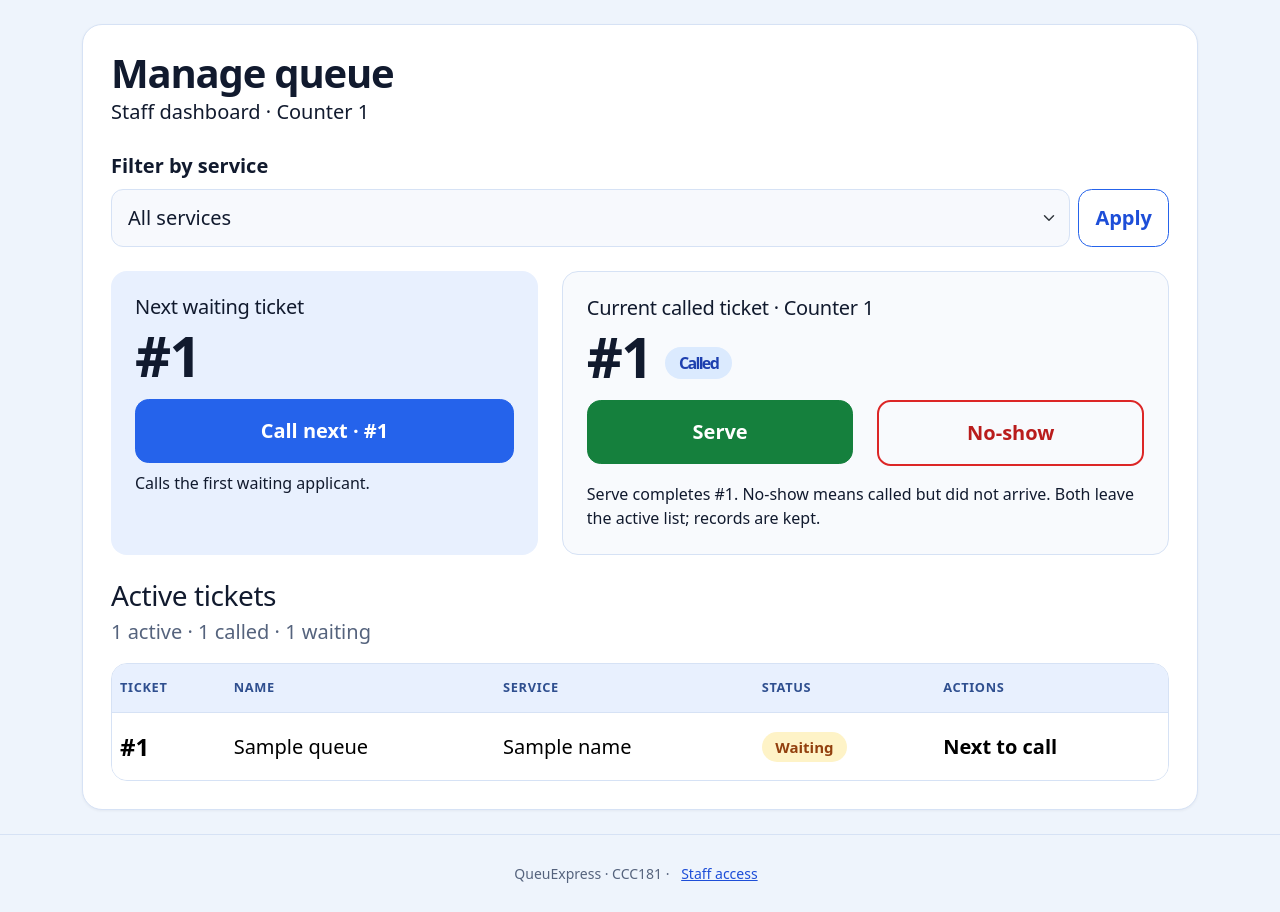
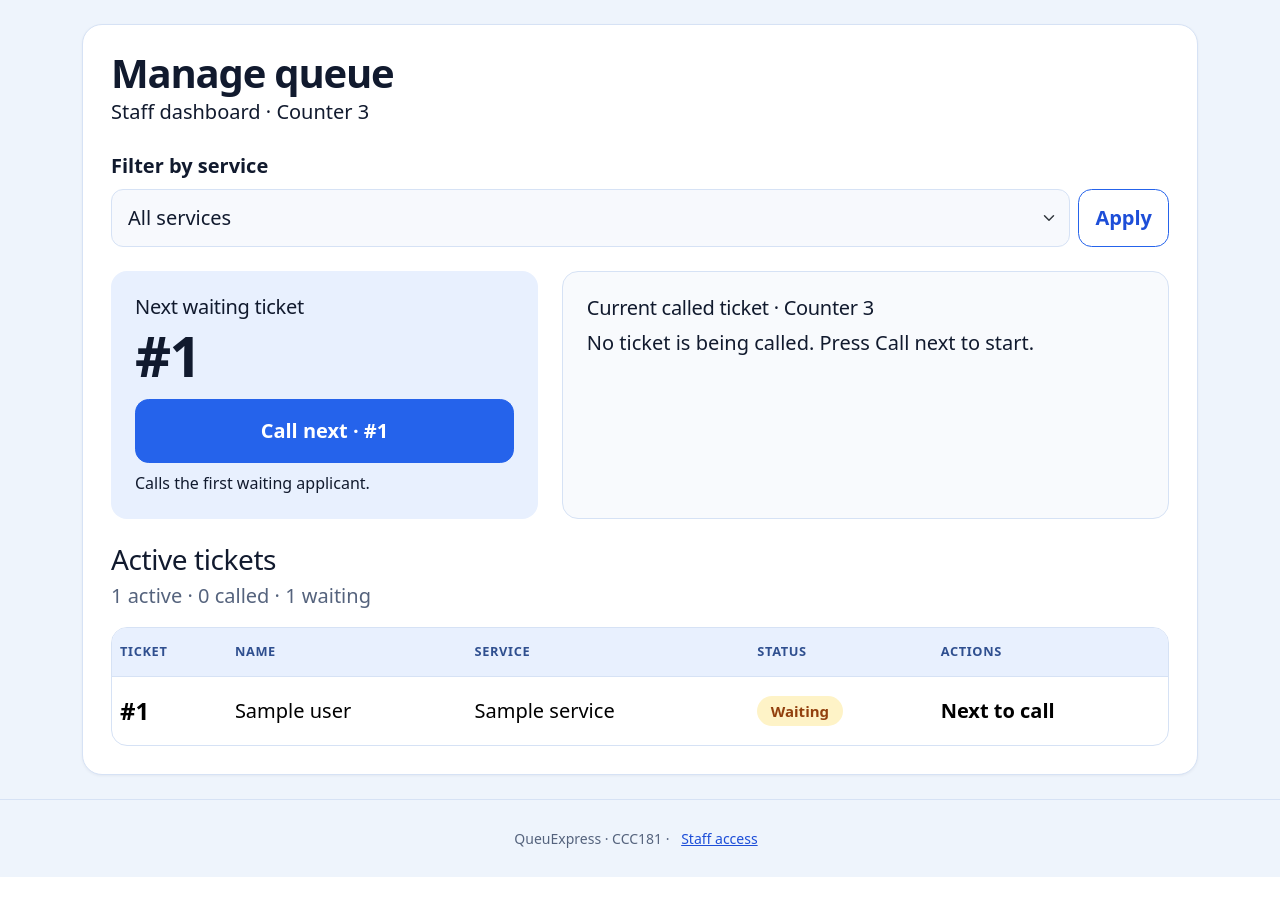
Before and after one commit to juliuszalsos/CCC181, a Flask app: template templates/staff.html in a window 1280 px wide. Shown: the part 191-1103 px from the top of the page. After the commit the page ends 1068 px from the top, so only its background shows below. Run offline with Flask 3, Linux system fonts and the light colour scheme; tables that the repository leaves empty hold one stand-in row (values such as "Sample post"); the template is opened without the code that fills it: values that come from a table or form of the project are taken from there, most other values are stand-ins (such as "Sample title", 1, 10 or a date in 2020).

Commit message:
templates update fix

```diff
--- a/templates/join.html
+++ b/templates/join.html
@@ -15,7 +15,7 @@
 
       <div class="mb-3">
         <label for="name" class="form-label">Full name *</label>
-        <input id="name" name="name" type="text" autocomplete="name" required maxlength="100"
+        <input id="name" name="name" type="text" autocomplete="name" required maxlength="80"
                class="form-control form-control-lg {% if errors and errors.name %}is-invalid{% endif %}"
                placeholder="e.g. Juan Dela Cruz"
                value="{{ form.get('name', '') }}"
@@ -27,7 +27,7 @@
 
       <div class="mb-3">
         <label for="email" class="form-label">Email *</label>
-        <input id="email" name="email" type="email" autocomplete="email" required
+        <input id="email" name="email" type="email" autocomplete="email" required maxlength="120"
                class="form-control form-control-lg {% if errors and errors.email %}is-invalid{% endif %}"
                placeholder="e.g. juan@example.com"
                value="{{ form.get('email', '') }}"
--- a/templates/staff.html
+++ b/templates/staff.html
@@ -2,8 +2,13 @@
 {% block title %}Manage queue · QueuExpress{% endblock %}
 
 {% block content %}
+{% set next_ticket = queue | selectattr('status', 'equalto', 'waiting') | first %}
+{% set current = queue | selectattr('status', 'equalto', 'called') | first %}
+{% set called = queue | selectattr('status', 'equalto', 'called') | list %}
+{% set waiting = queue | selectattr('status', 'equalto', 'waiting') | list %}
+
 <h1 class="display-6 fw-bold mb-1">Manage queue</h1>
-<p class="fs-5 mb-4">Staff dashboard · Counter {{ counter }}</p>
+<p class="fs-5 mb-4">Staff dashboard · Counter 3</p>
 
 <form method="get" action="{{ url_for('staff_dashboard') }}" class="mb-4">
   <label for="service_id" class="form-label fs-5 fw-semibold">Filter by service</label>
@@ -12,7 +17,7 @@
       <option value="">All services</option>
       {% for s in services %}
         <option value="{{ s.id }}" {% if selected == s.id %}selected{% endif %}>
-          {{ s.name }} ({{ counts[s.id] }} waiting)
+          {{ s.name }}
         </option>
       {% endfor %}
     </select>
@@ -27,11 +32,11 @@
       <div class="card-body p-4">
         <h2 class="h5">Next waiting ticket</h2>
         {% if next_ticket %}
-          <p class="display-4 fw-bold mb-3">#{{ next_ticket.number }}</p>
+          <p class="display-4 fw-bold mb-3">#{{ next_ticket.id }}</p>
           <form method="post" action="{{ url_for('staff_call_next') }}">
             <input type="hidden" name="service_id" value="{{ selected or '' }}">
             <button type="submit" class="btn btn-primary btn-lg w-100 py-3 fs-5">
-              Call next · #{{ next_ticket.number }}
+              Call next · #{{ next_ticket.id }}
             </button>
           </form>
           <p class="mt-2 mb-0">Calls the first waiting applicant.</p>
@@ -46,30 +51,30 @@
   <div class="col-12 col-lg-7">
     <div class="card h-100">
       <div class="card-body p-4">
-        <h2 class="h5">Current called ticket · Counter {{ counter }}</h2>
+        <h2 class="h5">Current called ticket · Counter 3</h2>
         {% if current %}
           <p class="display-4 fw-bold mb-3">
-            #{{ current.number }}
+            #{{ current.id }}
             <span class="badge text-bg-primary fs-6 align-middle">Called</span>
           </p>
           <div class="row g-4">
             <div class="col-12 col-sm-6">
-              <form method="post" action="{{ url_for('staff_action', ticket_id=current.number, action='serve') }}">
+              <form method="post" action="{{ url_for('staff_action', ticket_id=current.id, action='serve') }}">
                 <input type="hidden" name="service_id" value="{{ selected or '' }}">
                 <button type="submit" class="btn btn-success btn-lg w-100 py-3 fs-5"
-                        aria-label="Mark ticket {{ current.number }} as served">Serve</button>
+                        aria-label="Mark ticket {{ current.id }} as served">Serve</button>
               </form>
             </div>
             <div class="col-12 col-sm-6">
-              <form method="post" action="{{ url_for('staff_action', ticket_id=current.number, action='no-show') }}">
+              <form method="post" action="{{ url_for('staff_action', ticket_id=current.id, action='no-show') }}">
                 <input type="hidden" name="service_id" value="{{ selected or '' }}">
                 <button type="submit" class="btn btn-outline-danger btn-lg w-100 py-3 fs-5 border-2"
-                        aria-label="Mark ticket {{ current.number }} as no-show">No-show</button>
+                        aria-label="Mark ticket {{ current.id }} as no-show">No-show</button>
               </form>
             </div>
           </div>
           <p class="mt-3 mb-0">
-            Serve completes #{{ current.number }}. No-show means called but did not arrive.
+            Serve completes #{{ current.id }}. No-show means called but did not arrive.
             Both leave the active list; records are kept.
           </p>
         {% else %}
@@ -89,9 +94,6 @@
 <!-- Tablet and desktop: table -->
 <div class="table-responsive d-none d-md-block">
   <table class="table align-middle fs-5">
-    <caption class="visually-hidden">
-      Active tickets: {{ queue|length }} active, {{ called|length }} called, {{ waiting|length }} waiting
-    </caption>
     <thead>
       <tr>
         <th scope="col">Ticket</th>
@@ -104,9 +106,9 @@
     <tbody>
       {% for t in queue %}
         <tr>
-          <th scope="row" class="py-3 fs-4">#{{ t.number }}</th>
-          <td class="py-3">{{ t.name }}</td>
-          <td class="py-3">{{ names[t.service_id] }}</td>
+          <th scope="row" class="py-3 fs-4">#{{ t.id }}</th>
+          <td class="py-3">{{ t.user.name }}</td>
+          <td class="py-3">{{ t.service.name }}</td>
           <td class="py-3">
             {% if t.status == 'called' %}
               <span class="badge text-bg-primary">Called</span>
@@ -117,18 +119,18 @@
           <td class="py-3">
             {% if t.status == 'called' %}
               <div class="d-flex gap-3">
-                <form method="post" action="{{ url_for('staff_action', ticket_id=t.number, action='serve') }}">
+                <form method="post" action="{{ url_for('staff_action', ticket_id=t.id, action='serve') }}">
                   <input type="hidden" name="service_id" value="{{ selected or '' }}">
                   <button type="submit" class="btn btn-success"
-                          aria-label="Mark ticket {{ t.number }} as served">Serve</button>
+                          aria-label="Mark ticket {{ t.id }} as served">Serve</button>
                 </form>
-                <form method="post" action="{{ url_for('staff_action', ticket_id=t.number, action='no-show') }}">
+                <form method="post" action="{{ url_for('staff_action', ticket_id=t.id, action='no-show') }}">
                   <input type="hidden" name="service_id" value="{{ selected or '' }}">
                   <button type="submit" class="btn btn-outline-danger border-2"
-                          aria-label="Mark ticket {{ t.number }} as no-show">No-show</button>
+                          aria-label="Mark ticket {{ t.id }} as no-show">No-show</button>
                 </form>
               </div>
-            {% elif t.number == next_ticket.number %}
+            {% elif next_ticket and t.id == next_ticket.id %}
               <strong>Next to call</strong>
             {% else %}
               &mdash;
@@ -143,42 +145,4 @@
     </tbody>
   </table>
 </div>
-
-<!-- Phone: stacked cards -->
-<div class="d-md-none d-grid gap-3">
-  {% for t in queue %}
-    <div class="card {% if t.status == 'called' %}border-primary border-2{% endif %}">
-      <div class="card-body">
-        <div class="d-flex justify-content-between align-items-center mb-1">
-          <span class="ticket-no">#{{ t.number }}</span>
-          {% if t.status == 'called' %}
-            <span class="badge text-bg-primary">Called</span>
-          {% else %}
-            <span class="badge text-bg-warning">Waiting</span>
-          {% endif %}
-        </div>
-        <p class="mb-2">{{ names[t.service_id] }}</p>
-
-        {% if t.status == 'called' %}
-          <div class="d-flex gap-2">
-            <form method="post" action="{{ url_for('staff_action', ticket_id=t.number, action='serve') }}" class="flex-fill">
-              <input type="hidden" name="service_id" value="{{ selected or '' }}">
-              <button type="submit" class="btn btn-success btn-lg w-100"
-                      aria-label="Mark ticket {{ t.number }} as served">Serve</button>
-            </form>
-            <form method="post" action="{{ url_for('staff_action', ticket_id=t.number, action='no-show') }}" class="flex-fill">
-              <input type="hidden" name="service_id" value="{{ selected or '' }}">
-              <button type="submit" class="btn btn-outline-danger btn-lg w-100 border-2"
-                      aria-label="Mark ticket {{ t.number }} as no-show">No-show</button>
-            </form>
-          </div>
-        {% elif t.number == next_ticket.number %}
-          <p class="fw-bold text-primary mb-0">Next to call</p>
-        {% endif %}
-      </div>
-    </div>
-  {% else %}
-    <p class="text-center py-4 mb-0">No one is waiting. The queue is clear.</p>
-  {% endfor %}
-</div>
 {% endblock %}
```
Also changed, not shown: templates/index.html (+9 -9 lines), templates/ticket.html (+8 -10 lines).
